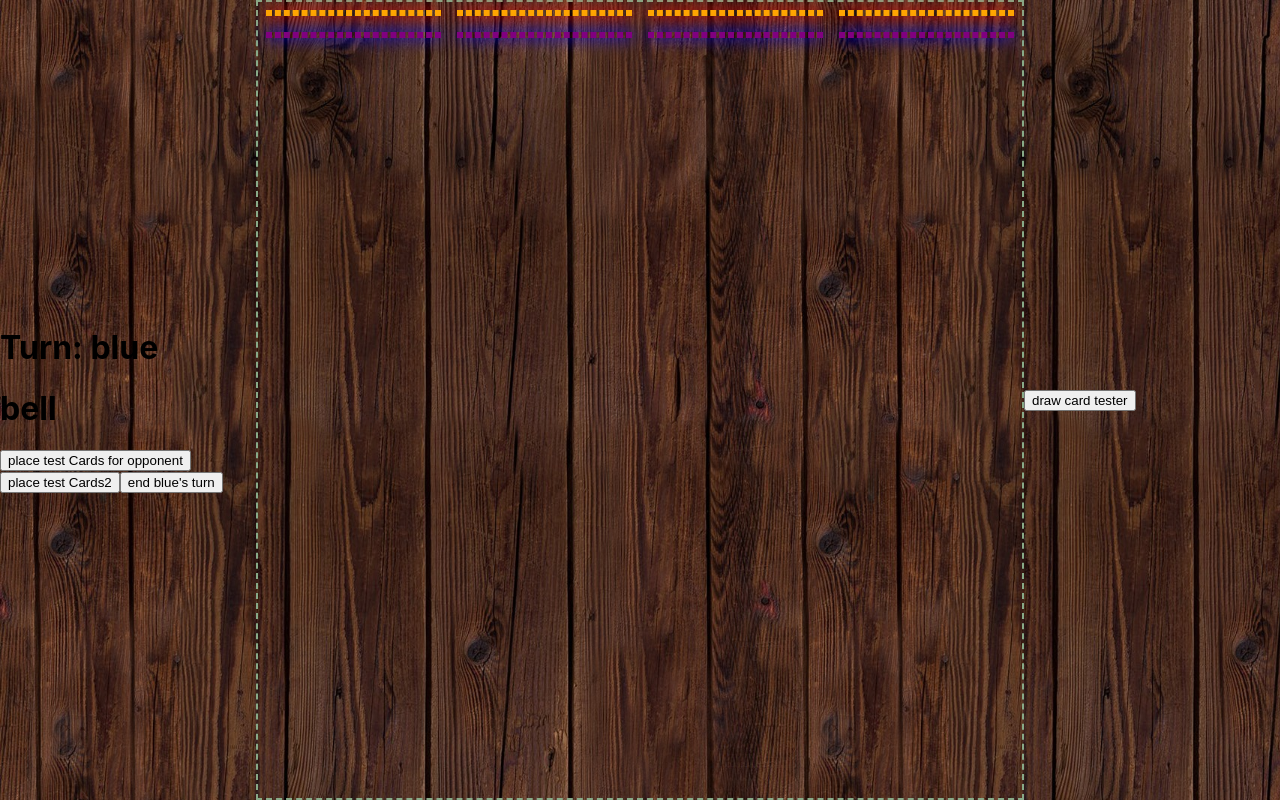
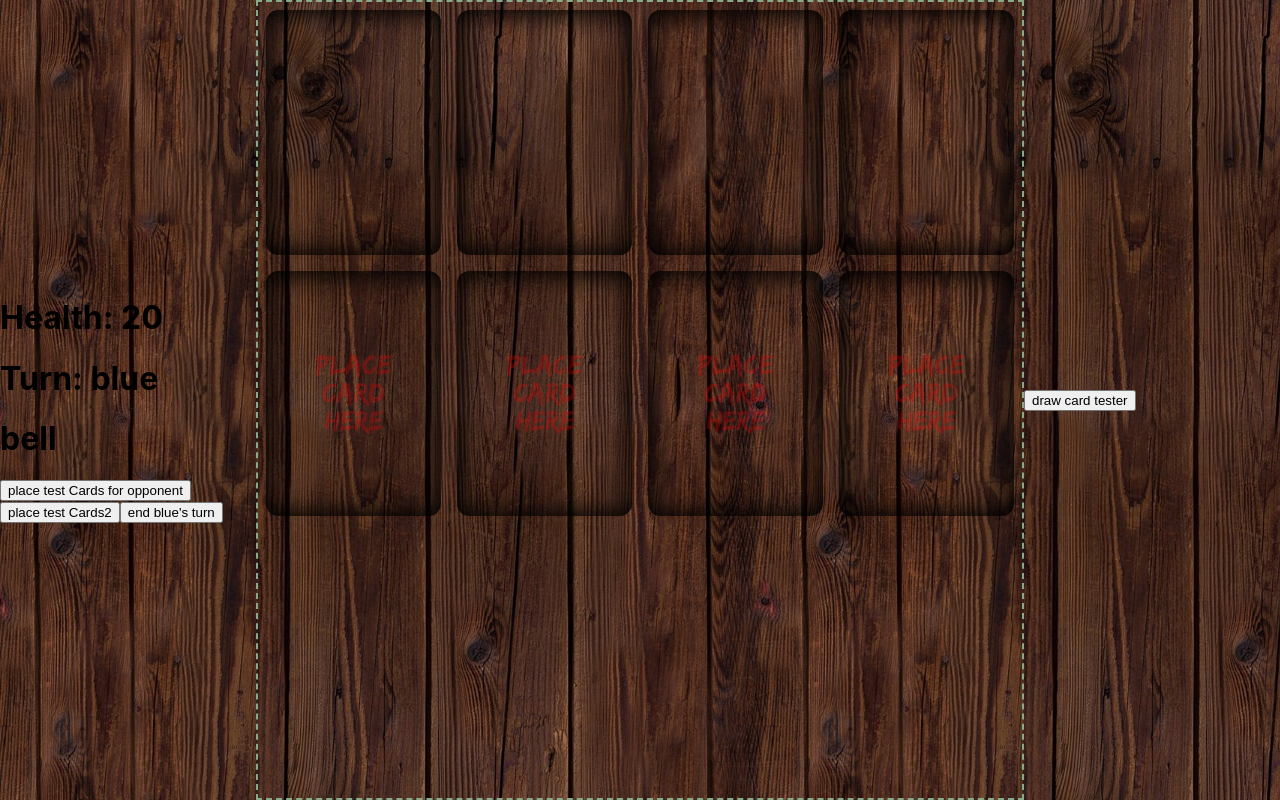
Before and after one commit to Nathan-Beckstead-Mtec/card-game, a React (Create React App) app: page / in a window 1280 px wide. Built offline with nearby package versions, Linux system fonts and the light colour scheme.

Commit message:
fakecard

```diff
--- a/src/Card.js
+++ b/src/Card.js
@@ -92,7 +92,22 @@ export default class Card extends React.Component {
         //NOT MY TURN
 
     render() { //required by React.component
+
         let id = this.props.id;
+
+        if (id === null){
+            //Fake Card!
+            return (
+                <div className="fakecard">
+                    <p>place</p>
+                    <p>card</p>
+                    <p>here</p>
+                </div>
+            );
+        }
+
+
+
         let title = this.context.titles[id];
         let health = this.context.health[id];
         let attac = this.context.attac[id];
--- a/src/Cardholder.js
+++ b/src/Cardholder.js
@@ -130,10 +130,8 @@ export default class Cardholder extends React.Component {
         let heldId = this.context.cards[this.props.index];
         // console.log("cardholder with index: " + this.props.index + " is holding: " + heldId);
 
-        let card = <></>;
-        if(heldId != null){
-            card = <Card id={heldId} />
-        }
+
+        let card = <Card id={heldId} />
 
         let droppable = heldId == null;
 
--- a/src/Game.js
+++ b/src/Game.js
@@ -68,6 +68,8 @@ export default class Game extends React.Component {
 		this.svgindex = {};  //stores the index into Game.cards to get the svg data (Game.cards[svgindex[id]].svg )
 
 		this.hasTriggeredFunFeature = false;
+
+		this.playerHealth = [20,20];
 	}
 
 
@@ -77,11 +79,15 @@ export default class Game extends React.Component {
 //#                     #
 //#######################
 
+	getIndexFromId(id){
+		return this.state.cardholders.findIndex(curr => curr == id);
+	}
+
 	getTargetIndex(id){
 		//get card id then return the index of the target cards
 
 
-		let index = this.state.cardholders.findIndex(curr => curr == id);
+		let index = this.getIndexFromId(id);
 		let props = this.CardholderProps[index];
 		if(props.type != "table"){
 			console.warn("a non-table card (id: " + id + ") called getTarget");
@@ -133,13 +139,16 @@ export default class Game extends React.Component {
 		}
 
 		let target = this.getTargetId(id);
+		let dmg = this.attac[id];
 
 		if(target === null){
-			console.info(this.titles[id] + "(" + id + ") has no target. skipping");
+			console.info(this.titles[id] + "(" + id + ") has no target. attacking player");
+			let owner = this.CardholderProps[this.getIndexFromId(id)].owner;
+			let targetPlayer = 1 - owner; //sketchy math if players > 2
+			this.damagePlayer(targetPlayer, dmg, id);
 			return;
 		}
 
-		let dmg = this.attac[id];
 
 		let hit = this.applyDamage(target, dmg, id);
 
@@ -186,6 +195,24 @@ export default class Game extends React.Component {
 		return;
 	}
 
+	damagePlayer(player, ammount, fromId = null){
+		//OUCH!
+
+		console.log(this.titles[fromId] + "(" + fromId + ") attacked player: " + this.playerData[player].name + " (" + player + ")");
+
+		if(player == 1){
+			console.warn("LOL, this is (currently) a single player survival game the other guy can't take damage");
+			return;
+		}
+
+
+		this.playerHealth[player] -= ammount;
+		if (this.playerHealth[player] <= 0){
+			alert("you died\nContinue?");
+			this.playerHealth[player] = 10;
+		}
+	}
+
 	applyDamage(id, ammount, fromId = null){
 		//trusts inputs
 
@@ -197,7 +224,8 @@ export default class Game extends React.Component {
 		//animate losing health
 		//return true if contact (i.e. if apply venom)
 
-		//applyDamage(id,0) should only act like a contact check
+		//NOTE:
+		//applyDamage(id,0) shouldn't error, rather it acts like a contact check
 
 		if (ammount < 0 ){
 			console.error("apply Damage got ammount < 0, id: " + id + " ammount: " + ammount + " fromId: " + fromId);
@@ -295,8 +323,8 @@ export default class Game extends React.Component {
 			console.error("you probably don't want to killCardholder of type hand");
 			return;
 		}
+		thus.CardholderProps = thus.CardholderProps.filter((item, itemIndex) => itemIndex != index);
 		thus.setState(curr => {
-			thus.CardholderProps = thus.CardholderProps.filter((item, itemIndex) => itemIndex != index);
 			let copy = curr.cardholders.filter((item, itemIndex) => itemIndex != index);
 			return {cardholders: copy};
 		});
@@ -451,7 +479,7 @@ export default class Game extends React.Component {
 
 
 	sanitychecker(){
-		console.groupCollapsed("sanity checker");
+		// console.groupCollapsed("sanity checker");
 			console.groupCollapsed("all cards defined");
 				console.log(this.titles);
 			console.groupEnd("all cards defined");
@@ -461,7 +489,12 @@ export default class Game extends React.Component {
 			console.assert(countOfthisKey == 1, {key, name: this.titles[key] ,countOfthisKey, errorMsg: (countOfthisKey > 1 ? "this card is in multiple card holders at the same time" : "this card is not in a card holder" ) });
 			console.assert(this.health[key] > 0, {key, name: this.titles[key] , health: this.health[key], errorMsg: "this card shouuld be dead"});
 		});
-		console.groupEnd("sanity checker");
+		if(this.state.cardholders.length != this.CardholderProps.length){
+			setTimeout(() => console.assert(this.state.cardholders.length == this.CardholderProps.length, {errorMsg: "length of cardholders and cardholderprops are not equal"}),
+			500);
+			;
+		}
+		// console.groupEnd("sanity checker");
 	}
 
 	render() {
@@ -491,10 +524,12 @@ export default class Game extends React.Component {
 		// this.turn = 0;
 		// this.playerData = [{name:"blue"}, {name:"red"}];
 		let turnPlayerName = this.playerData[this.turn].name;
+		let health = this.playerHealth[0];
 
 		return (
 			<div className="game">
 				<div className="left">
+					<h1>Health: {health}</h1>
 					<h1>Turn: {turnPlayerName}</h1>
 					<h1>bell</h1>
 					<button onClick={() => this.testInit()}>place test Cards for opponent</button>
--- a/src/css/card.css
+++ b/src/css/card.css
@@ -32,6 +32,31 @@ https://lospec.com/palette-list/vinik24
 .card2 p, .card2 h4 {
   padding: 0;
   margin: 0;
+}
+
+div.fakecard {
+  height: calc(100 * var(--magic, 0.1em));
+  display: inline-block;
+  border-radius: calc(5 * var(--magic));
+  font-size: calc(10 * var(--magic, 0.1px));
+  box-shadow: inset 0 0 1em 0.2em #000;
+  width: 100%;
+  display: flex;
+  flex-direction: column;
+  justify-content: center;
+  justify-items: center;
+}
+div.fakecard p {
+  margin: 0;
+  padding: 0;
+  font-family: "paint-number", monospace;
+  color: rgba(255, 0, 0, 0.2666666667);
+  text-align: center;
+}
+
+div.card-holder[owner="1"] div.fakecard p {
+  display: none;
+  color: transparent;
 }
 
 div.card {
--- a/src/css/game.css
+++ b/src/css/game.css
@@ -69,6 +69,8 @@ https://lospec.com/palette-list/vinik24
   align-items: flex-start;
 }
 .center .Cardrow[type=table] .card-holder {
+  padding: 0em;
+  margin: 0.5em;
   flex-grow: 1;
   flex-basis: 25%;
   min-width: 15%;
@@ -122,22 +124,29 @@ div[grow=true] .Cardrow[type=table] > .card-holder.hascard:hover {
   width: 100%;
 }
 
-.Cardrow[type=table] .card-holder {
+/*
+.Cardrow[type="table"] .card-holder{
     border: 3px dashed orange;
     padding: 0em;
     margin: 0.5em;
+    // background-color: #;
     box-shadow: 0 0 1em 0 var(--box-shadow-col), 0 0 0 0 #000;
     display: inline-block;
+    // resize: both;
+    // overflow: scroll;
+
+    &[owner = "1"]{
+        --box-shadow-col: red;
+        // --rangle : 180deg;
+        border-color: orange;
+        // transform: rotate(var(--rangle));
     }
-.Cardrow[type=table] .card-holder[owner="1"] {
-  --box-shadow-col: red;
-  border-color: orange;
-}
-.Cardrow[type=table] .card-holder[owner="0"] {
+    &[owner = "0"]{
         border-color: purple;
         --box-shadow-col: blue;
     }
-
+}
+*/
 div[animations=true] .card-holder {
   box-shadow: 0 0 1em 0 var(--box-shadow-col), 0 0 0 0 #000;
 }
--- a/src/scss/card.scss
+++ b/src/scss/card.scss
@@ -27,6 +27,36 @@
         padding:0;
         margin:0;
     }
+}
+
+
+div.fakecard{
+    // filter: blur(5px);
+    height: calc(100 * var(--magic,0.1em));
+    display:inline-block;
+    border-radius: calc(5* var(--magic));
+
+    font-size: calc(10*var(--magic,0.1px));
+    box-shadow: inset 0 0 1em 0.2em #000;
+    width:100%;
+
+    display: flex;
+    flex-direction: column;
+    justify-content: center;
+    justify-items: center;
+
+    p{
+        margin:0;
+        padding:0;
+        font-family: "paint-number",monospace;
+        // color: col.$paperRed;
+        color: #ff000044;
+        text-align: center;
+    }
+}
+div.card-holder[owner="1"] div.fakecard p{
+    display: none;
+    color: transparent;
 }
 
 
--- a/src/scss/game.scss
+++ b/src/scss/game.scss
@@ -56,6 +56,7 @@
 
 
     .Cardrow[type="table"]{
+
         width: 100%;
 
         display: flex;
@@ -65,6 +66,9 @@
         align-items:flex-start;
 
         .card-holder{
+            padding: 0em;
+            margin: 0.5em;
+
             flex-grow: 1;
             flex-basis: 25%;
             // min-width: 20%;
@@ -156,7 +160,7 @@ div[grow="true"] .Cardrow[type="table"] > .card-holder.hascard:hover{
     width: 100%;
 }
 
-
+/*
 .Cardrow[type="table"] .card-holder{
     border: 3px dashed orange;
     padding: 0em;
@@ -178,7 +182,7 @@ div[grow="true"] .Cardrow[type="table"] > .card-holder.hascard:hover{
         --box-shadow-col: blue;
     }
 }
-
+*/
 
 div[animations = "true"]{
     .card-holder{
```
Also changed, not shown: 2 other files (tests, documents, lock files or other folders). Lines whose indentation alone changed are shown as unchanged.
